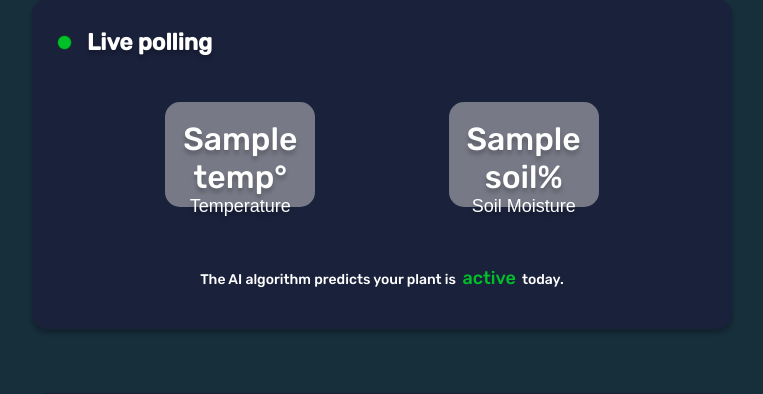
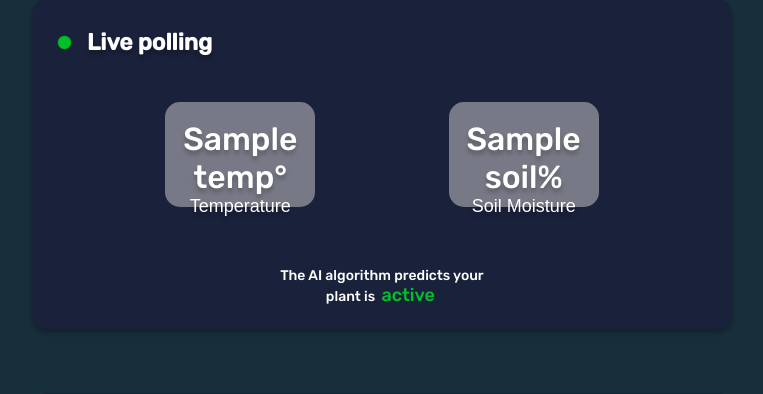
Before and after one commit to mourraille/eartchip-consumer, a Node server app: template views/home.hbs in a window 1280 px wide. Shown: the part 247-641 px from the top of the page, without its empty margins (258-1021 px from the left). Run offline with Node 20, Linux system fonts and the light colour scheme; the template is opened without the code that fills it: most values are stand-ins (such as "Sample title", 1, 10 or a date in 2020); some libraries are stand-ins or nearby versions; some web fonts are replaced.

Commit message:
FE improvements

```diff
--- a/views/home.hbs
+++ b/views/home.hbs
@@ -18,7 +18,7 @@
                 </div>
             </div>
         </div>
-        <div class="info-section">The AI algorithm predicts your plant is &nbsp;<span class="state-span">{{{home.state}}}</span>&nbsp; today.</div>
+        <div class="info-section">The AI algorithm predicts your<br> plant is  &nbsp;<span class="state-span">{{{home.state}}}</span>&nbsp;</div>
     </div>
             <div class="card" style="height: 400px;">
         <div class="inner-card-title">
```
